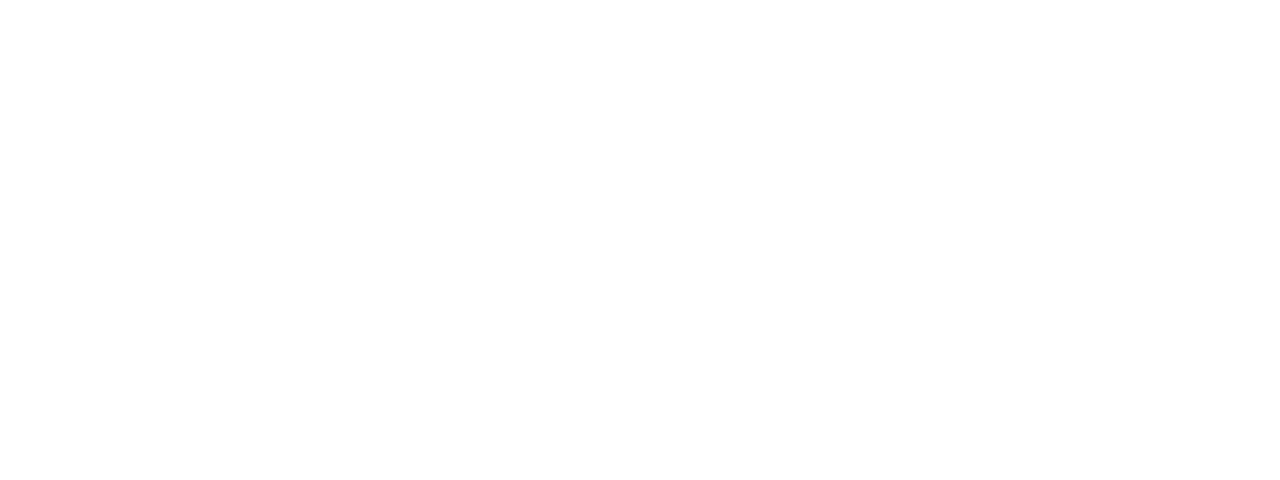
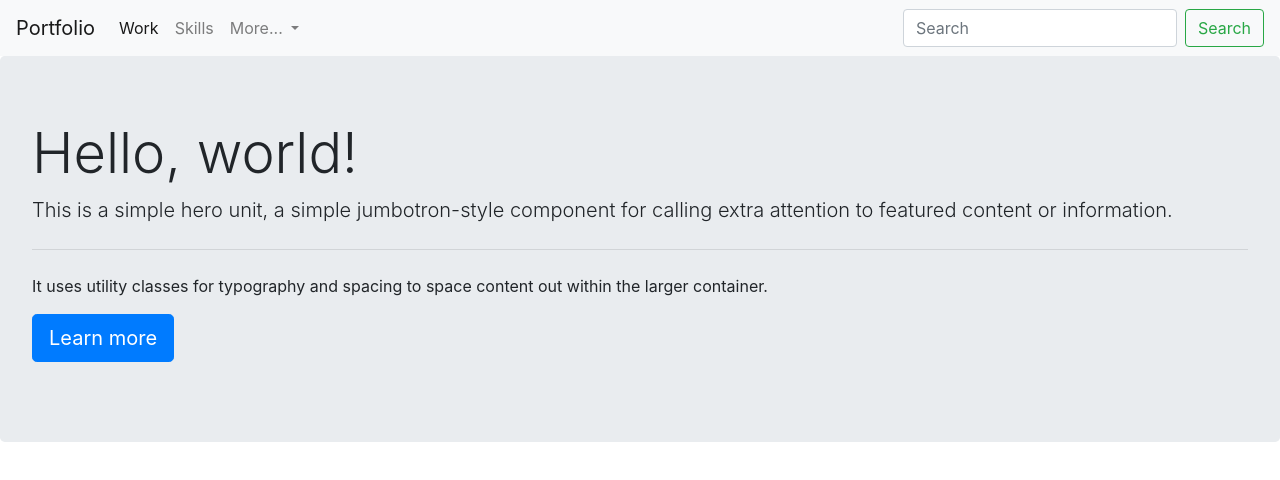
Before and after one commit to mila3245/Bootstrap-Portfolio, a plain HTML site: page index.html in a window 1280 px wide. Drawn offline with nearby package versions, Linux system fonts and the light colour scheme.

Commit message:
nav bar updated

```diff
--- a/index.html
+++ b/index.html
@@ -1,9 +1,54 @@
 <!DOCTYPE html>
 <head>
-    <title></title>
+    <title>Kamila Swiader Web developer portfolio</title>
+    <link rel="stylesheet" href="https://cdn.jsdelivr.net/npm/bootstrap@4.0.0/dist/css/bootstrap.min.css" integrity="sha384-Gn5384xqQ1aoWXA+058RXPxPg6fy4IWvTNh0E263XmFcJlSAwiGgFAW/dAiS6JXm" crossorigin="anonymous">
+
 </head>
 <body>
+    <nav class="navbar navbar-expand-lg navbar-light bg-light">
+    <a class="navbar-brand" href="#">Portfolio</a>
+    <button class="navbar-toggler" type="button" data-toggle="collapse" data-target="#navbarSupportedContent" aria-controls="navbarSupportedContent" aria-expanded="false" aria-label="Toggle navigation">
+        <span class="navbar-toggler-icon"></span>
+    </button>
 
+    <div class="collapse navbar-collapse" id="navbarSupportedContent">
+        <ul class="navbar-nav mr-auto">
+        <li class="nav-item active">
+            <a class="nav-link" href="#">Work <span class="sr-only">(current)</span></a>
+        </li>
+        <li class="nav-item">
+            <a class="nav-link" href="#">Skills</a>
+        </li>
+        <li class="nav-item dropdown">
+            <a class="nav-link dropdown-toggle" href="#" id="navbarDropdown" role="button" data-toggle="dropdown" aria-haspopup="true" aria-expanded="false">
+            More...
+            </a>
+            <div class="dropdown-menu" aria-labelledby="navbarDropdown">
+            <a class="dropdown-item" href="#">About Me</a>
+            <a class="dropdown-item" href="#">Contact</a>
+          <!--  <div class="dropdown-divider"></div>
+            <a class="dropdown-item" href="#">Something else here</a>
+            </div>
+        </li>
+        <li class="nav-item">
+            <a class="nav-link disabled" href="#">Disabled</a>
+        </li> -->
+        </ul>
+        <form class="form-inline my-2 my-lg-0">
+        <input class="form-control mr-sm-2" type="search" placeholder="Search" aria-label="Search">
+        <button class="btn btn-outline-success my-2 my-sm-0" type="submit">Search</button>
+        </form>
+    </div>
+    </nav>
+    <div class="jumbotron">
+        <h1 class="display-4">Hello, world!</h1>
+        <p class="lead">This is a simple hero unit, a simple jumbotron-style component for calling extra attention to featured content or information.</p>
+        <hr class="my-4">
+        <p>It uses utility classes for typography and spacing to space content out within the larger container.</p>
+        <p class="lead">
+          <a class="btn btn-primary btn-lg" href="#" role="button">Learn more</a>
+        </p>
+      </div>
 
 </body>
 
```
